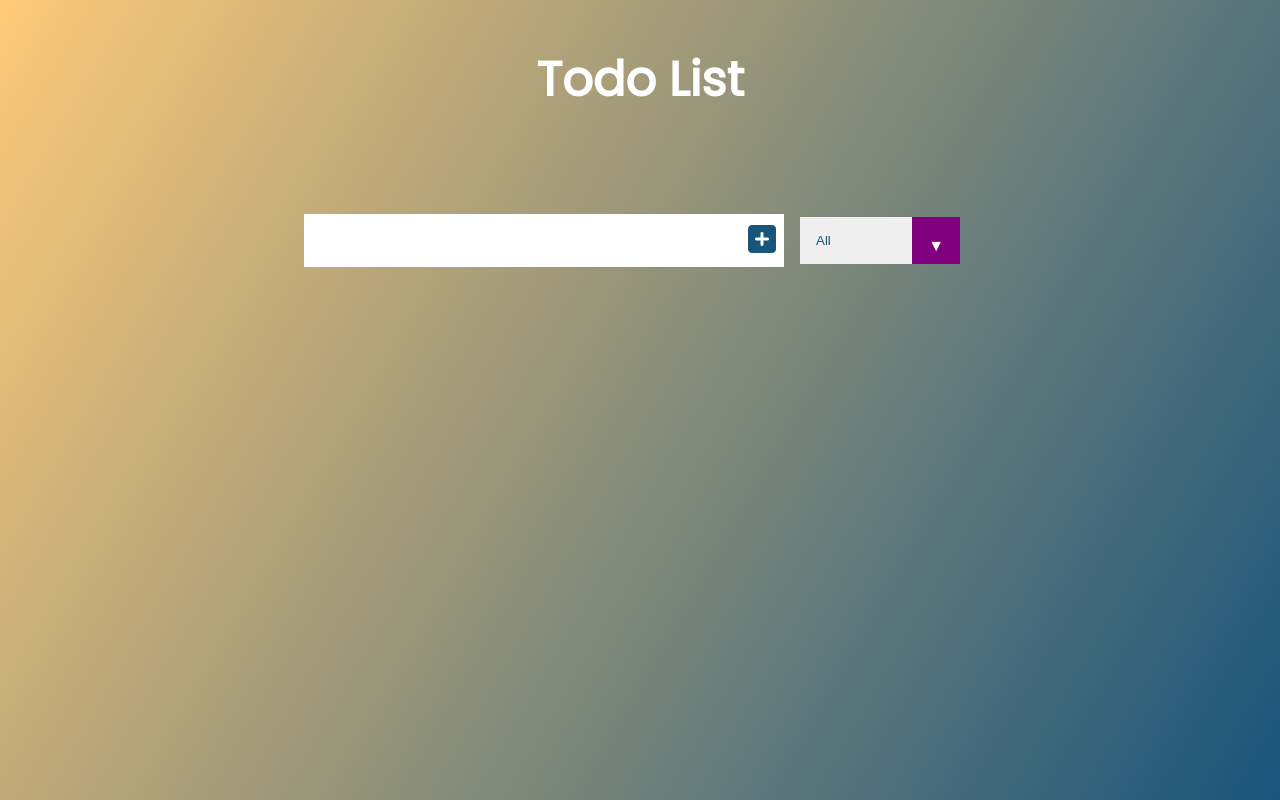
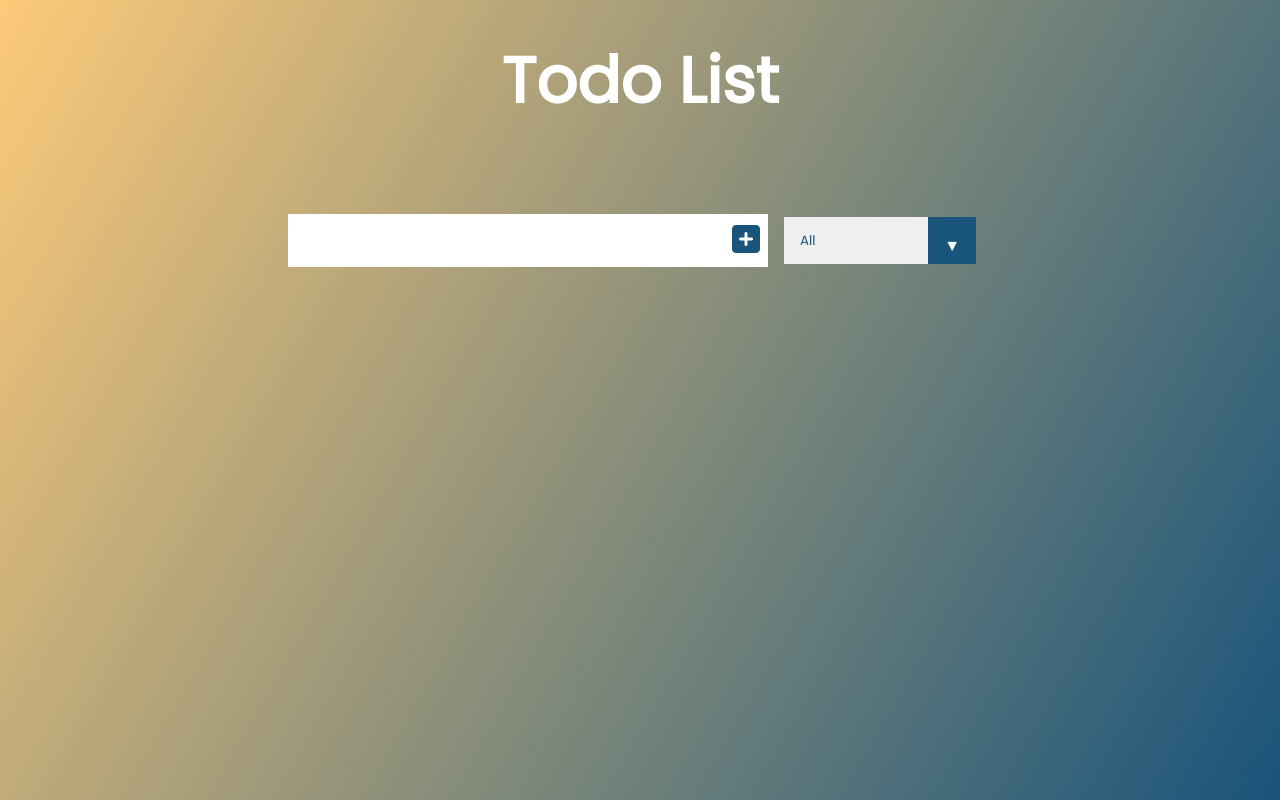
Before and after one commit to MDAM182/simpleTodoList-, a plain HTML site: page index.html in a window 1280 px wide. Drawn offline with Linux system fonts and the light colour scheme.

Commit message:
finished

```diff
--- a/style.css
+++ b/style.css
@@ -12,7 +12,7 @@ body {
 }
 
 header {
-  font-size: 1.5rem;
+  font-size: 2rem;
 }
 
 header,
@@ -62,7 +62,11 @@ form button:hover {
   display: flex;
   justify-content: space-between;
   align-items: center;
-  transition: all 0.5s ease;
+  transition: all 1s ease;
+}
+
+.filter-todo {
+  padding: 1rem;
 }
 
 .todo li {
@@ -98,16 +102,19 @@ form button:hover {
 }
 
 .fall {
-  transform: translateY(8rem) rotateZ(20deg);
+  transform: translateY(10rem) rotateZ(20deg);
   opacity: 0;
 }
 
 select {
   -webkit-appearance: none;
   -moz-appearance: none;
+  -ms-appearance: none;
   appearance: none;
-  outline: none;
-  border: none;
+  outline: 0;
+  box-shadow: none;
+  border: 0 !important;
+  background-image: none;
 }
 
 .select {
@@ -118,25 +125,24 @@ select {
 
 select {
   color: #19547b;
-  width: 10rem;
+  font-family: 'Poppins', sans-serif;
   cursor: pointer;
-  padding: 1rem;
+  width: 12rem;
 }
 
 .select::after {
   content: '\25BC';
   position: absolute;
-  background: purple;
-  /* background: #19547b; */
   top: 0;
   right: 0;
   padding: 1rem;
+  background: #19547b;
+  cursor: pointer;
   pointer-events: none;
-  cursor: pointer;
   transition: all 0.3s ease;
 }
 
-.select:hover::after {
+/* .select:hover::after {
   background: white;
   color: #19547b;
-}
+} */
```
